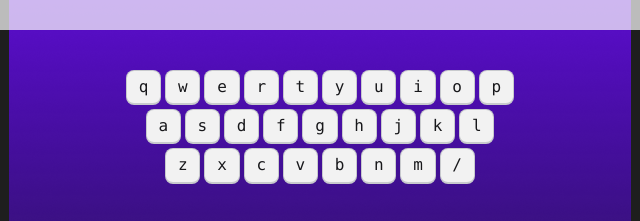
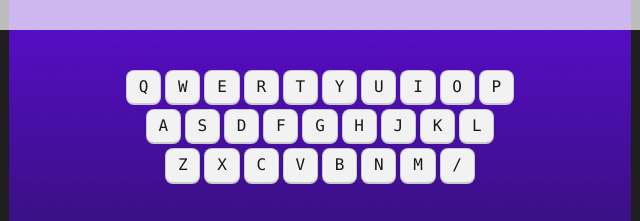
Before and after one commit to SabbirReturn/alphabet-clash-recap-repo, a plain HTML site: page index.html in a window 1280 px wide. Shown: the part 322-543 px from the top of the page, 320-960 px from the left. Drawn offline with nearby package versions, Linux system fonts and the light colour scheme.

Commit message:
change keyboard

```diff
--- a/index.html
+++ b/index.html
@@ -38,7 +38,7 @@
 
                 <!-- **********************************KeyBoard Start********************************** -->
                  <div>
-                    <div class="my-1 flex w-full justify-center gap-1">
+                    <div class="my-1 flex w-full justify-center gap-1 uppercase">
                         <kbd class="kbd">q</kbd>
                         <kbd class="kbd">w</kbd>
                         <kbd class="kbd">e</kbd>
@@ -50,7 +50,7 @@
                         <kbd class="kbd">o</kbd>
                         <kbd class="kbd">p</kbd>
                       </div>
-                      <div class="my-1 flex w-full justify-center gap-1">
+                      <div class="my-1 flex w-full justify-center gap-1 uppercase">
                         <kbd class="kbd">a</kbd>
                         <kbd class="kbd">s</kbd>
                         <kbd class="kbd">d</kbd>
@@ -61,7 +61,7 @@
                         <kbd class="kbd">k</kbd>
                         <kbd class="kbd">l</kbd>
                       </div>
-                      <div class="my-1 flex w-full justify-center gap-1">
+                      <div class="my-1 flex w-full justify-center gap-1 uppercase">
                         <kbd class="kbd">z</kbd>
                         <kbd class="kbd">x</kbd>
                         <kbd class="kbd">c</kbd>
```
